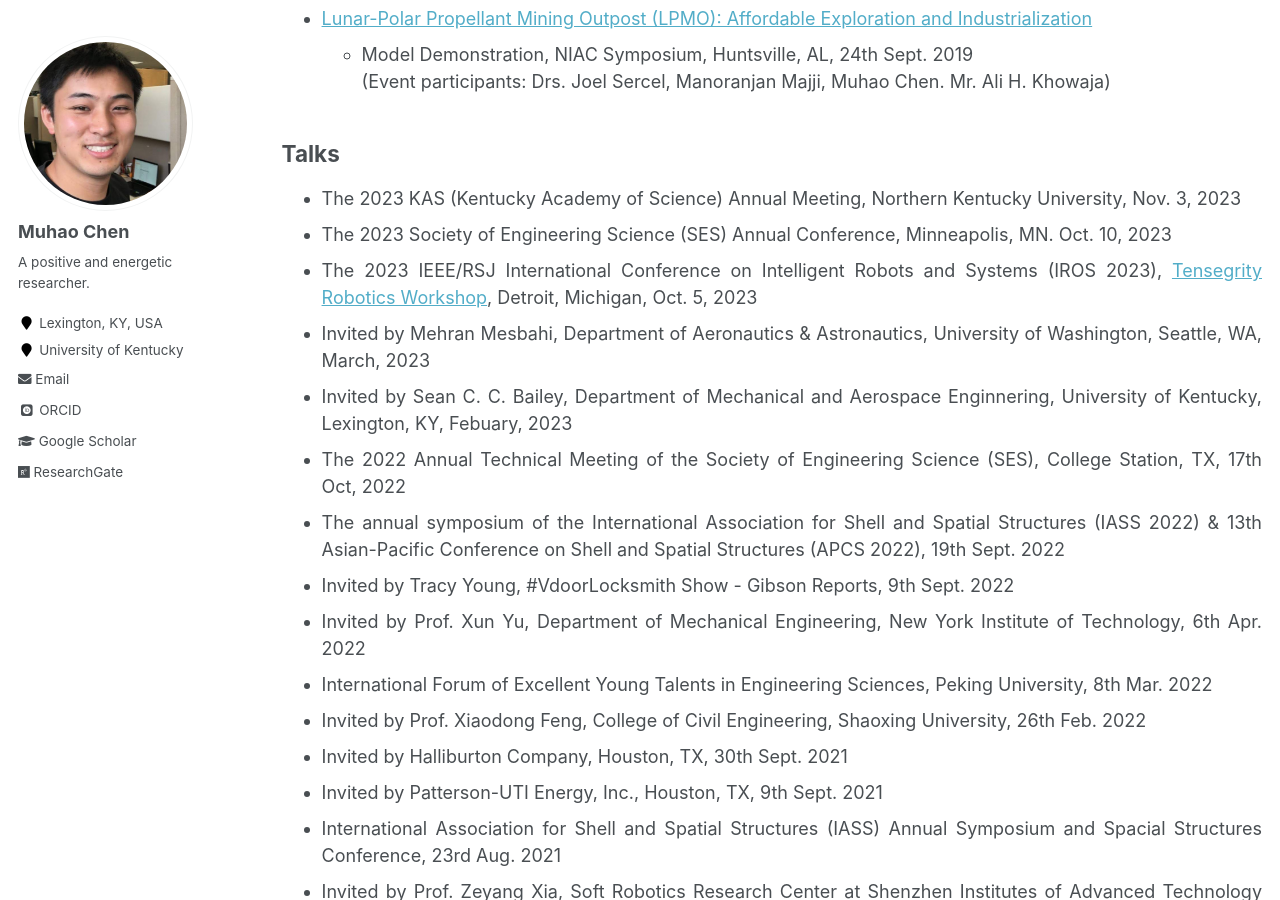
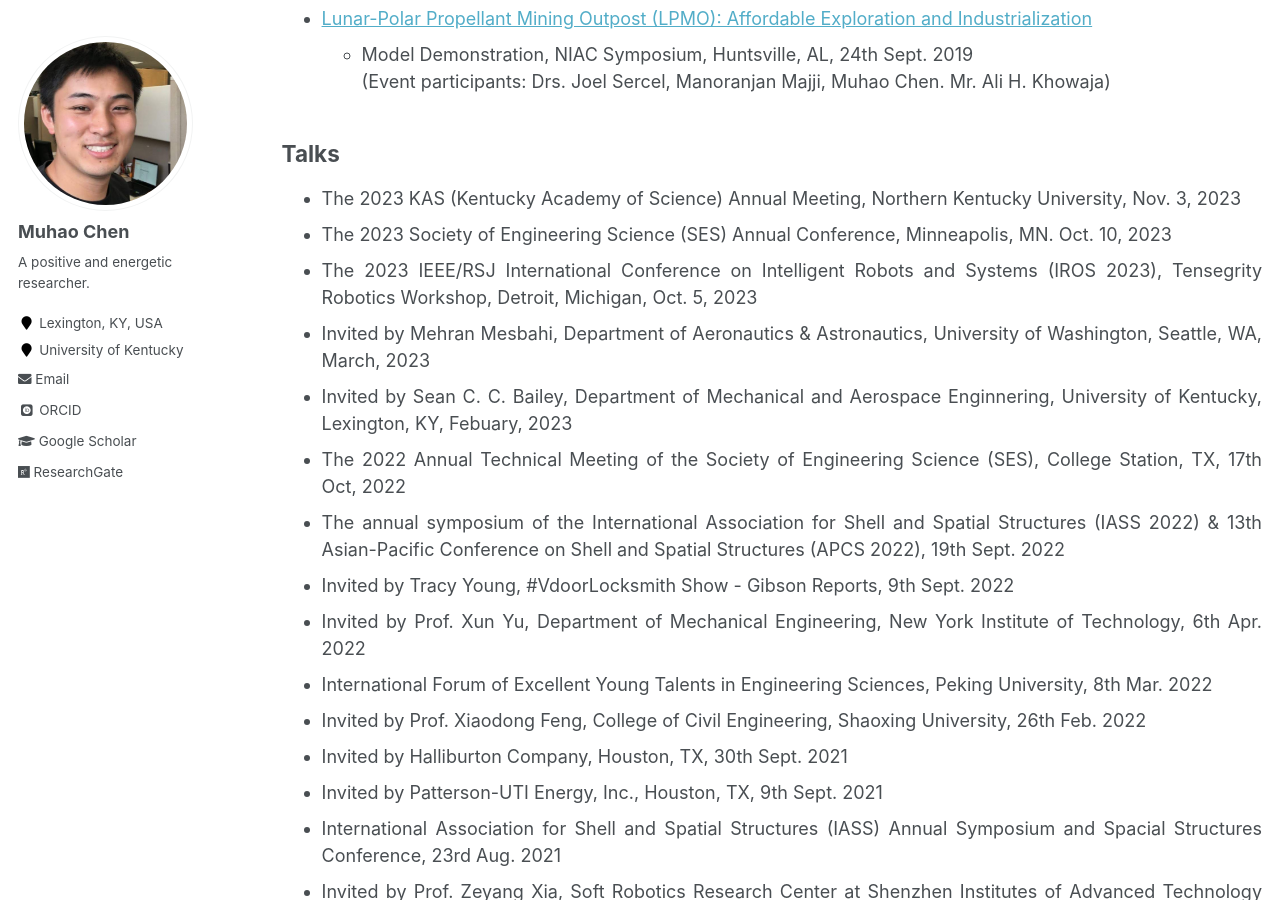
Before and after one commit to Muhao-Chen/muhao-chen.github.io, a Jekyll site: the page built from _pages/professional-activities.md, in a window 1280 px wide and 900 px high, scrolled down 744 px. Built offline with Jekyll 4.4.1, drawn with Linux system fonts in a browser that asks for light colours; some web fonts are replaced; part of the change alters nothing that is shown.

```diff
--- a/_pages/professional-activities.md
+++ b/_pages/professional-activities.md
@@ -40,7 +40,7 @@ toc_max_header: 1
 ## Talks
 * The 2023 KAS (Kentucky Academy of Science) Annual Meeting, Northern Kentucky University, Nov. 3, 2023
 * The 2023 Society of Engineering Science (SES) Annual Conference, Minneapolis, MN. Oct. 10, 2023
-* The 2023 IEEE/RSJ International Conference on Intelligent Robots and Systems (IROS 2023), [Tensegrity Robotics Workshop](https://www.eng.yale.edu/faboratory/tensegrityworkshop/), Detroit, Michigan, Oct. 5, 2023
+* The 2023 IEEE/RSJ International Conference on Intelligent Robots and Systems (IROS 2023), Tensegrity Robotics Workshop, Detroit, Michigan, Oct. 5, 2023
 * Invited by Mehran Mesbahi, Department of Aeronautics & Astronautics, University of Washington, Seattle, WA, March, 2023
 * Invited by Sean C. C. Bailey, Department of Mechanical and Aerospace Enginnering, University of Kentucky, Lexington, KY, Febuary, 2023
 * The 2022 Annual Technical Meeting of the Society of Engineering Science (SES), College Station, TX, 17th Oct, 2022
```
